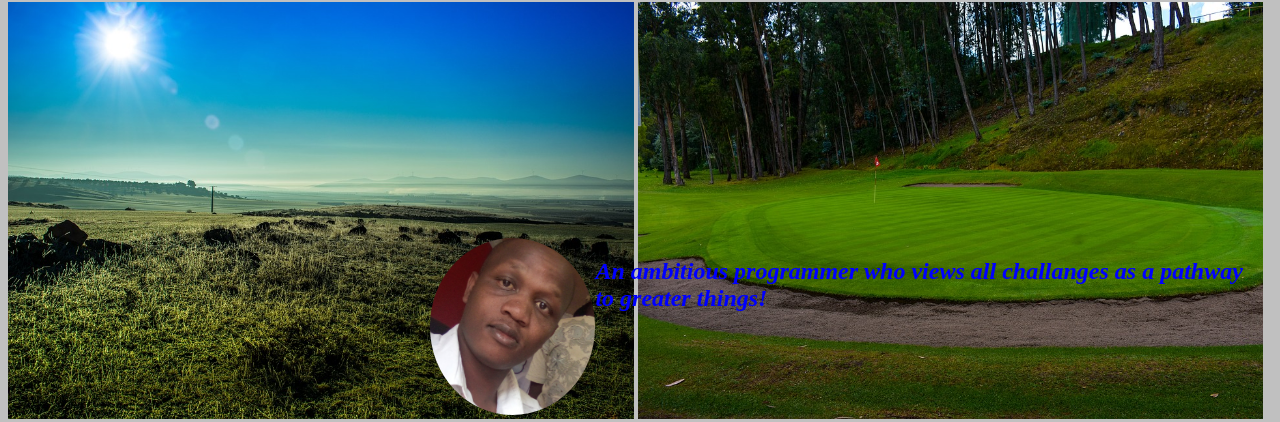
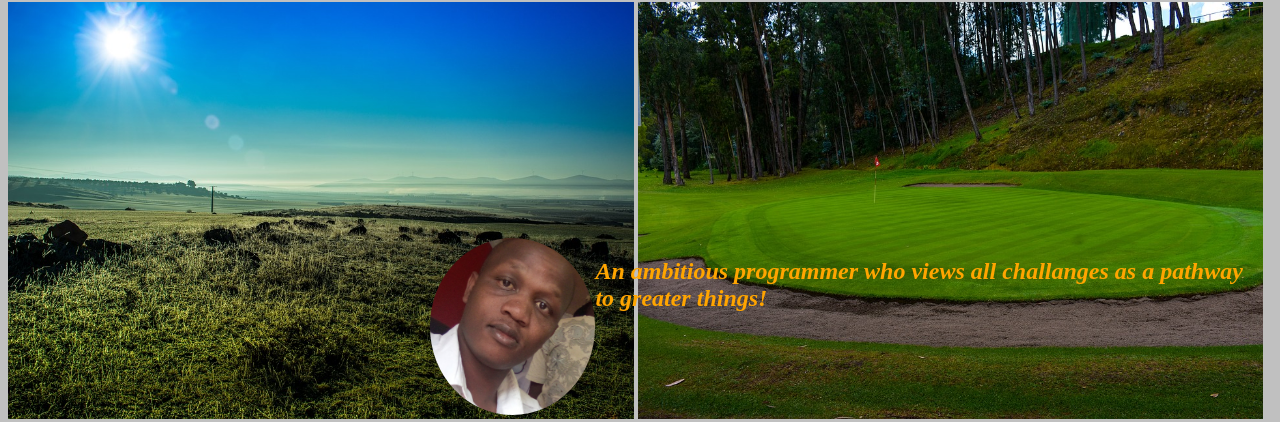
Before and after one commit to Oscar-CM/MyPortfolio, a plain HTML site: page index.html in a window 1280 px wide. Shown: the part 119-541 px from the top of the page. Drawn offline with Linux system fonts and the light colour scheme.

Commit message:
changed the inspiration text color to orange

```diff
--- a/css/styles.css
+++ b/css/styles.css
@@ -23,6 +23,9 @@ body{
   height: 20%;
   width: 20%;
   border-radius: 50%;
+}
+.text h2{
+  color: orange;
 }
 .comp{
   height: 30%;
```
